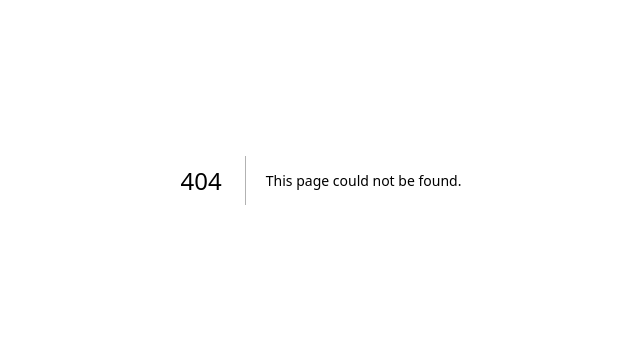
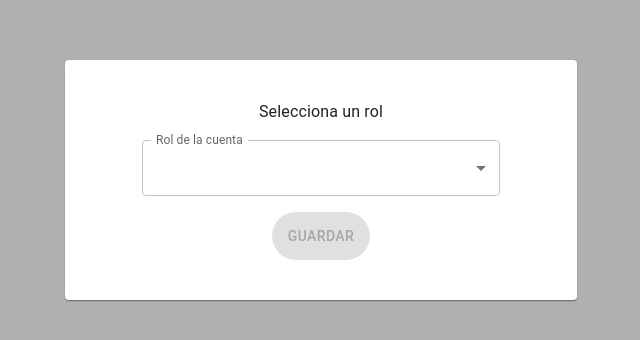
Before and after one commit to CarlosMtz1281/ProyectoK, a Next.js app in the folder proyect-k/: page /register/selectrole in a window 1280 px wide. Before the commit this address had no page. Shown: the part 220-560 px from the top of the page, without its empty margins (319-959 px from the left). Built offline with nearby package versions, Linux system fonts and the light colour scheme; no server answers.

Commit message:
Changed config into src, added details to authentication and started on select role.

```diff
--- /dev/null
+++ b/proyect-k/src/app/firebase.ts
@@ -0,0 +1,15 @@
+import { initializeApp } from "firebase/app";
+
+// Firebase configuration
+const firebaseConfig = {
+    apiKey: process.env.NEXT_PUBLIC_API_KEY,
+    authDomain: process.env.NEXT_PUBLIC_AUTH_DOMAIN,
+    projectId: process.env.NEXT_PUBLIC_PROJECT_ID,
+    storageBucket: process.env.NEXT_PUBLIC_STORAGE_BUCKET,
+    messagingSenderId: process.env.NEXT_PUBLIC_MESSAGING_SENDER_ID,
+    appId: process.env.NEXT_PUBLIC_APP_ID,
+  };
+
+const app = initializeApp(firebaseConfig);
+
+export default app;
--- /dev/null
+++ b/proyect-k/src/app/register/selectrole/page.tsx
@@ -0,0 +1,82 @@
+"use client";
+
+import React from "react";
+import AuthenticationForm from "@/components/AuthenticationForm";
+import "@/styles/Authentication.css";
+import {
+  Paper,
+  Typography,
+  useMediaQuery,
+  Button,
+  Select,
+  FormControl,
+  MenuItem,
+  InputLabel,
+  SelectChangeEvent,
+  Fab,
+} from "@mui/material";
+import app from "@/app/firebase";
+import {
+  getFirestore,
+  doc,
+  setDoc,
+  collection,
+  addDoc,
+} from "firebase/firestore";
+
+export default function RolePage() {
+  const isMobile = useMediaQuery("(max-width:600px)");
+
+  const [role, setRole] = React.useState<string>("vacío");
+
+  const handleChange = (event: SelectChangeEvent) => {
+    setRole(event.target.value as string);
+  };
+
+  const handleSubmit = async () => {
+    const db = getFirestore(app);
+    const docRef = collection(db, "roles"); // replace with your collection name
+
+    await addDoc(docRef, { role: role });
+  };
+
+  return (
+    <div className="AuthenticationBody">
+      <Paper
+        sx={{
+          width: isMobile ? "70%" : "40%",
+          height: "30%",
+          display: "flex",
+          justifyContent: "center",
+          alignItems: "center",
+          flexDirection: "column",
+          gap: 2,
+        }}
+      >
+        <Typography>Selecciona un rol</Typography>
+        <div style={{ display: "flex", flexGrow: "row wrap", width: "70%" }}>
+          <FormControl fullWidth>
+            <InputLabel id="selecta role">Rol de la cuenta</InputLabel>
+            <Select
+              labelId="selectrole"
+              id="simple-select"
+              value={role}
+              label="Rol de la cuenta"
+              onChange={handleChange}
+            >
+              <MenuItem value={10}>Estudiante</MenuItem>
+              <MenuItem value={20}>Administrador</MenuItem>
+            </Select>
+          </FormControl>
+        </div>
+        <Fab
+          color="info"
+          variant="extended"
+          disabled={role !== "vacío" ? false : true}
+        >
+          Guardar
+        </Fab>
+      </Paper>
+    </div>
+  );
+}
--- a/proyect-k/src/components/AuthenticationForm.tsx
+++ b/proyect-k/src/components/AuthenticationForm.tsx
@@ -15,28 +15,18 @@ import {
   FormControl,
   InputLabel,
   IconButton,
+  FormHelperText
 } from "@mui/material";
-import { Visibility, VisibilityOff } from "@mui/icons-material";
+import { Visibility, VisibilityOff, EmailOutlined } from "@mui/icons-material";
 import ArrowBackIcon from "@mui/icons-material/ArrowBack";
 import { useRouter } from "next/navigation";
-import { initializeApp } from "firebase/app";
+import app from "@/app/firebase";
 import {
   getAuth,
   createUserWithEmailAndPassword,
   signInWithEmailAndPassword,
 } from "firebase/auth";
 
-// Firebase configuration
-const firebaseConfig = {
-  apiKey: process.env.NEXT_PUBLIC_API_KEY,
-  authDomain: process.env.NEXT_PUBLIC_AUTH_DOMAIN,
-  projectId: process.env.NEXT_PUBLIC_PROJECT_ID,
-  storageBucket: process.env.NEXT_PUBLIC_STORAGE_BUCKET,
-  messagingSenderId: process.env.NEXT_PUBLIC_MESSAGING_SENDER_ID,
-  appId: process.env.NEXT_PUBLIC_APP_ID
-};
-
-const app = initializeApp(firebaseConfig);
 const auth = getAuth(app);
 
 interface AuthenticationFormProps {
@@ -49,11 +39,12 @@ export default function AuthenticationForm({
   isRegistration,
   APIstring,
 }: AuthenticationFormProps) {
-
   // State variables to save username, password and password visibility
   const [username, setUsername] = React.useState("");
+  const [usernameError, setUsernameError] = React.useState(false);
   const [password, setPassword] = React.useState("");
-  const [transparentPass, setTransparentPass] = React.useState(false);
+  const [passwordError, setPasswordError] = React.useState(false);
+  const [transparentPass, setTransparentPass] = React.useState(false); // This helps toggle visibility on password
 
   // Our router
   const router = useRouter();
@@ -65,14 +56,31 @@ export default function AuthenticationForm({
   // We read the size of the media to readjust if necessary
   const isMobile = useMediaQuery("(max-width:600px)");
 
+  // Method to check if the email is valid
+  const isValidEmail = (email: string) => {
+    const re =
+      /^(([^<>()[\]\\.,;:\s@"]+(\.[^<>()[\]\\.,;:\s@"]+)*)|(".+"))@((\[[0-9]{1,3}\.[0-9]{1,3}\.[0-9]{1,3}\.[0-9]{1,3}\])|(([a-zA-Z\-0-9]+\.)+[a-zA-Z]{2,}))$/;
+    return re.test(String(email).toLowerCase());
+  };
+
   // Handle username change
   const handleUsernameChange = (event: React.ChangeEvent<HTMLInputElement>) => {
+    if (isValidEmail(event.target.value)) {
       setUsername(event.target.value);
+      setUsernameError(false);
+      return;
+    }
+    setUsernameError(true);
   };
 
   // Handle password change
   const handlePasswordChange = (event: React.ChangeEvent<HTMLInputElement>) => {
-    setPassword(event.target.value);
+    if (event.target.value.length > 5) {
+        setPassword(event.target.value)
+        setPasswordError(false);
+        return;
+    };
+    setPasswordError(true);
   };
 
   // Handle visibility
@@ -90,11 +98,15 @@ export default function AuthenticationForm({
 
   // Handle user registration to the application
   const handleRegistration = (email: string, password: string) => {
+    if (usernameError || passwordError) {
+        alert("Correo o contraseña inválidos. Escríbalos correctamente");
+        return;
+    }
     createUserWithEmailAndPassword(auth, email, password)
       .then((userCredential) => {
         // Signed up
         const user = userCredential.user;
-        alert("Signed in!")
+        alert("Signed in!");
         router.replace("/");
       })
       .catch((error) => {
@@ -110,13 +122,13 @@ export default function AuthenticationForm({
       .then((userCredential) => {
         // Signed in
         const user = userCredential.user;
-        alert("Signed in!")
+        alert("Signed in!");
         router.replace("/");
       })
       .catch((error) => {
         const errorCode = error.code;
         const errorMessage = error.message;
-        alert(errorMessage)
+        alert(errorMessage);
       });
   };
 
@@ -162,14 +174,25 @@ export default function AuthenticationForm({
             width: "100%",
           }}
         >
-          <TextField
-            variant="standard"
+          <FormControl error = {usernameError} variant="standard">
+            <InputLabel htmlFor="standard-adornment-password">
+              Correo eléctronico
+            </InputLabel>
+            <Input
+              id="standard-userinput"
+              type="email"
+              placeholder="username@somewhere.xyz"
               onChange={handleUsernameChange}
-            size="medium"
-            label="Nombre de usuario"
-            placeholder="username@somewhere.xyz"
+              endAdornment={
+                <InputAdornment position="end" sx={{ mr: 1 }}>
+                  <EmailOutlined />
+                </InputAdornment>
+              }
             />
-          <FormControl variant="standard">
+            { usernameError && <FormHelperText id="component-error-text">Correo inválido. Debe seguir este formato: tucuenta@dominio.algo</FormHelperText> }
+          </FormControl>
+
+          <FormControl error = {passwordError} variant="standard">
             <InputLabel htmlFor="standard-adornment-password">
               Contraseña
             </InputLabel>
@@ -177,7 +200,7 @@ export default function AuthenticationForm({
               id="standard-adornment-password"
               type={transparentPass ? "text" : "password"}
               placeholder="type something better than 123.."
-              onChange = {handlePasswordChange}
+              onChange={handlePasswordChange}
               endAdornment={
                 <InputAdornment position="end">
                   <IconButton
@@ -190,6 +213,7 @@ export default function AuthenticationForm({
                 </InputAdornment>
               }
             />
+            { passwordError && <FormHelperText id="component-error-text">Contraseña inválida. Debe tener al menos 6 carácteres</FormHelperText> }
           </FormControl>
         </Box>
         <Box
@@ -202,7 +226,16 @@ export default function AuthenticationForm({
             marginTop: 3,
           }}
         >
-            <Fab color="info" variant="extended" size="large" onClick={(event) => isRegistration ? handleRegistration(username, password) : handleLogin(username, password)}>
+          <Fab
+            color="info"
+            variant="extended"
+            size="large"
+            onClick={(event) =>
+              isRegistration
+                ? handleRegistration(username, password)
+                : handleLogin(username, password)
+            }
+          >
             {ActionButton}
           </Fab>
         </Box>
```
Lines whose indentation alone changed are shown as unchanged.
